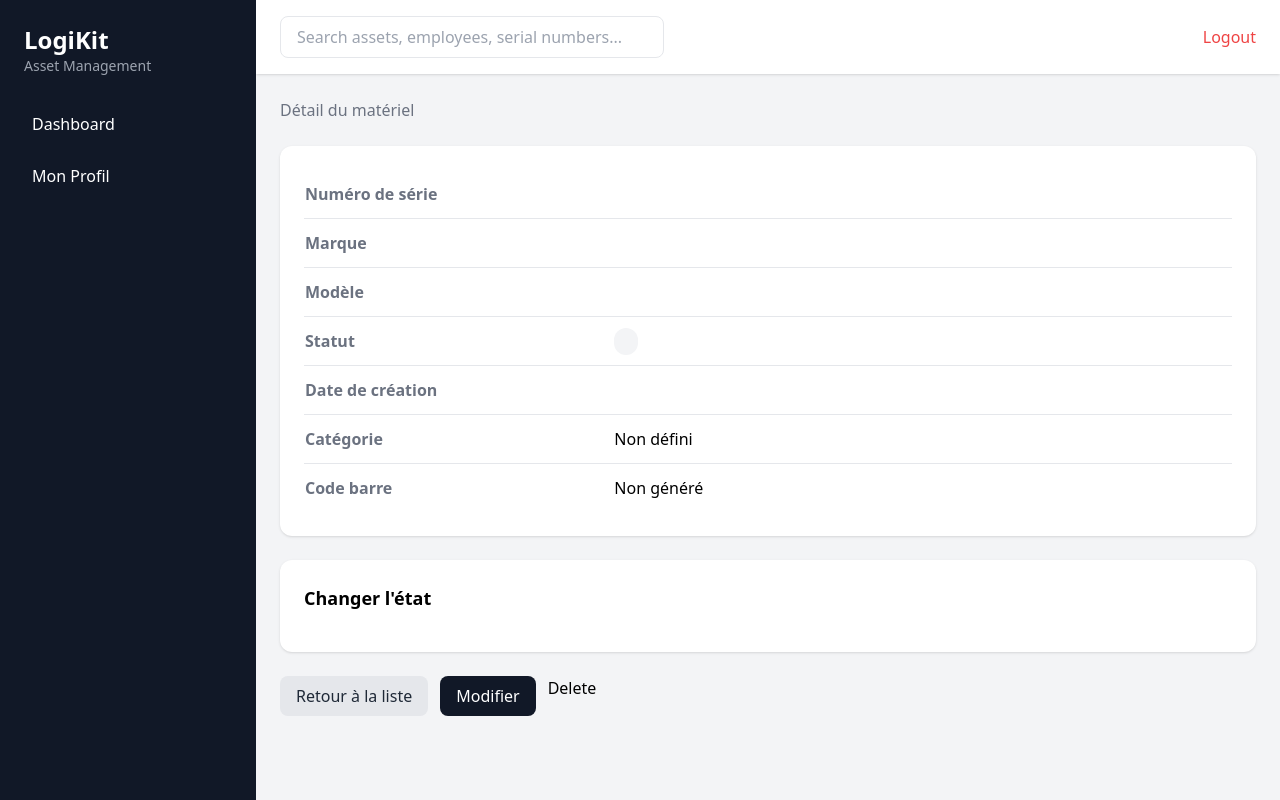
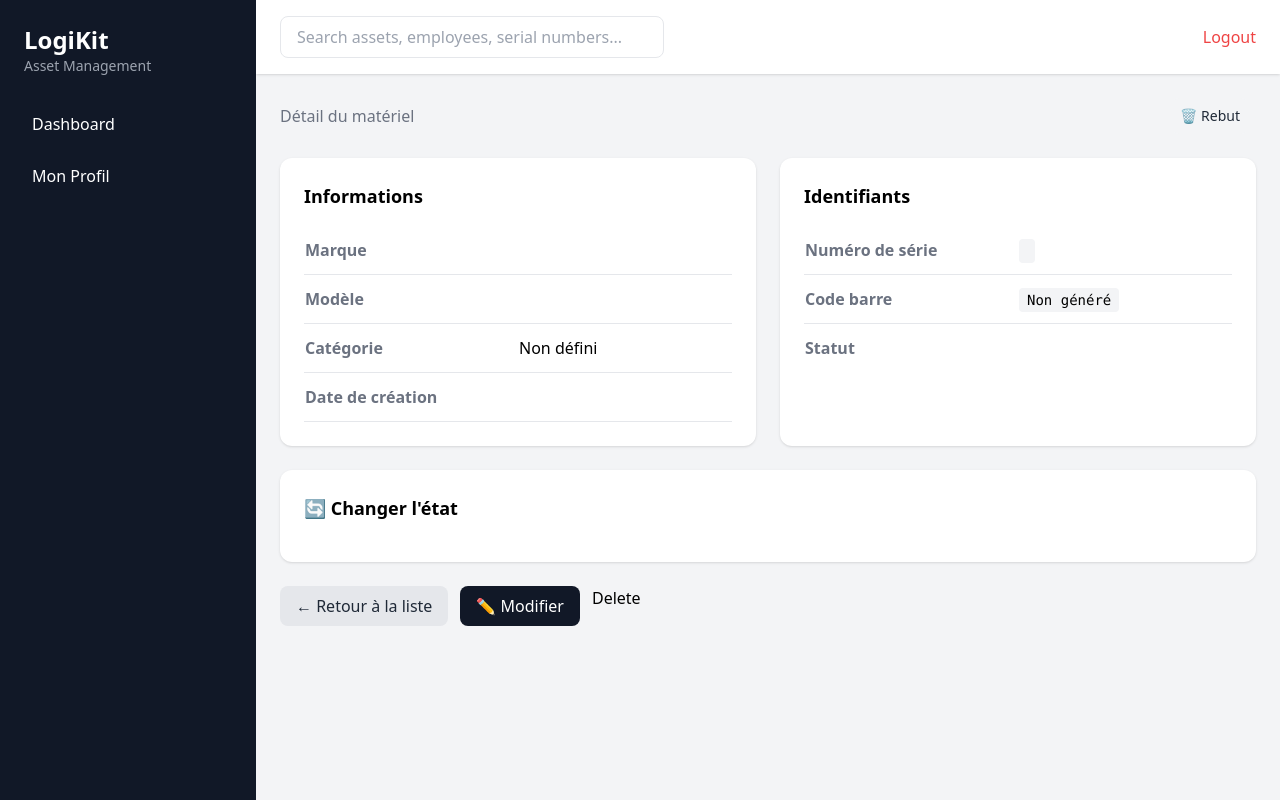
Before and after one commit to rayanetab/logikit, a Symfony app: template templates/asset/show.html.twig in a window 1280 px wide. Run offline with Twig, Linux system fonts and the light colour scheme; the template is opened without the code that fills it, so the values that code supplies are empty; some libraries are stand-ins or nearby versions.

Commit message:
Page détail asset améliorée

```diff
--- a/templates/asset/show.html.twig
+++ b/templates/asset/show.html.twig
@@ -3,84 +3,111 @@
 {% block title %}Asset - {{ asset.brand }} {{ asset.model }}{% endblock %}
 
 {% block body %}
-<div class="mb-6">
+<div class="mb-6 flex justify-between items-center">
+    <div>
         <h1 class="text-2xl font-bold text-gray-800">{{ asset.brand }} {{ asset.model }}</h1>
         <p class="text-gray-500">Détail du matériel</p>
     </div>
-
-<div class="bg-white rounded-xl shadow p-6 mb-6">
-    <table class="w-full">
-        <tbody>
-            <tr class="border-b">
-                <th class="py-3 text-left text-gray-500 w-1/3">Numéro de série</th>
-                <td class="py-3">{{ asset.serialNumber }}</td>
-            </tr>
-            <tr class="border-b">
-                <th class="py-3 text-left text-gray-500">Marque</th>
-                <td class="py-3">{{ asset.brand }}</td>
-            </tr>
-            <tr class="border-b">
-                <th class="py-3 text-left text-gray-500">Modèle</th>
-                <td class="py-3">{{ asset.model }}</td>
-            </tr>
-            <tr class="border-b">
-                <th class="py-3 text-left text-gray-500">Statut</th>
-                <td class="py-3">
-                    <span class="px-3 py-1 rounded-full text-sm font-medium
+    <span class="px-4 py-2 rounded-full text-sm font-medium
         {% if asset.status == 'available' %}bg-green-100 text-green-800
         {% elseif asset.status == 'assigned' %}bg-blue-100 text-blue-800
         {% elseif asset.status == 'maintenance' %}bg-orange-100 text-orange-800
         {% elseif asset.status == 'lost' %}bg-red-100 text-red-800
         {% else %}bg-gray-100 text-gray-800{% endif %}">
-                        {{ asset.status }}
+        {% if asset.status == 'available' %}✅ Disponible
+        {% elseif asset.status == 'assigned' %}📋 Attribué
+        {% elseif asset.status == 'maintenance' %}🔧 Maintenance
+        {% elseif asset.status == 'lost' %}❌ Perdu
+        {% else %}🗑️ Rebut{% endif %}
     </span>
-                </td>
+</div>
+
+<div class="grid grid-cols-2 gap-6 mb-6">
+    {# Infos principales #}
+    <div class="bg-white rounded-xl shadow p-6">
+        <h2 class="text-lg font-bold mb-4">Informations</h2>
+        <table class="w-full">
+            <tbody>
+                <tr class="border-b">
+                    <th class="py-3 text-left text-gray-500 w-1/2">Marque</th>
+                    <td class="py-3 font-medium">{{ asset.brand }}</td>
+                </tr>
+                <tr class="border-b">
+                    <th class="py-3 text-left text-gray-500">Modèle</th>
+                    <td class="py-3 font-medium">{{ asset.model }}</td>
+                </tr>
+                <tr class="border-b">
+                    <th class="py-3 text-left text-gray-500">Catégorie</th>
+                    <td class="py-3">{{ asset.category ?? 'Non défini' }}</td>
                 </tr>
                 <tr class="border-b">
                     <th class="py-3 text-left text-gray-500">Date de création</th>
                     <td class="py-3">{{ asset.createdAt ? asset.createdAt|date('d/m/Y') : '' }}</td>
                 </tr>
+            </tbody>
+        </table>
+    </div>
+
+    {# Identifiants #}
+    <div class="bg-white rounded-xl shadow p-6">
+        <h2 class="text-lg font-bold mb-4">Identifiants</h2>
+        <table class="w-full">
+            <tbody>
                 <tr class="border-b">
-    <th class="py-3 text-left text-gray-500">Catégorie</th>
-    <td class="py-3">{{ asset.category ?? 'Non défini' }}</td>
+                    <th class="py-3 text-left text-gray-500 w-1/2">Numéro de série</th>
+                    <td class="py-3">
+                        <span class="bg-gray-100 px-2 py-1 rounded text-sm font-mono">
+                            {{ asset.serialNumber }}
+                        </span>
+                    </td>
+                </tr>
+                <tr class="border-b">
+                    <th class="py-3 text-left text-gray-500">Code barre</th>
+                    <td class="py-3">
+                        <span class="bg-gray-100 px-2 py-1 rounded text-sm font-mono">
+                            {{ asset.barcode ?? 'Non généré' }}
+                        </span>
+                    </td>
                 </tr>
                 <tr>
-    <th class="py-3 text-left text-gray-500">Code barre</th>
-    <td class="py-3">{{ asset.barcode ?? 'Non généré' }}</td>
+                    <th class="py-3 text-left text-gray-500">Statut</th>
+                    <td class="py-3">{{ asset.status }}</td>
                 </tr>
             </tbody>
         </table>
     </div>
+</div>
+
 {# Boutons de transition d'état #}
 <div class="bg-white rounded-xl shadow p-6 mb-6">
-    <h2 class="text-lg font-bold mb-4">Changer l'état</h2>
+    <h2 class="text-lg font-bold mb-4">🔄 Changer l'état</h2>
     <div class="flex gap-3">
         {% if asset.status == 'available' %}
             <a href="{{ path('app_asset_transition', {'id': asset.id, 'transition': 'to_maintenance'}) }}"
                class="bg-orange-500 text-white px-4 py-2 rounded-lg hover:bg-orange-600">
-                Mettre en maintenance
+                🔧 Mettre en maintenance
             </a>
             <a href="{{ path('app_asset_transition', {'id': asset.id, 'transition': 'mark_lost'}) }}"
                class="bg-red-500 text-white px-4 py-2 rounded-lg hover:bg-red-600">
-                Marquer perdu
+                ❌ Marquer perdu
             </a>
         {% elseif asset.status == 'assigned' %}
             <a href="{{ path('app_asset_transition', {'id': asset.id, 'transition': 'return'}) }}"
                class="bg-green-500 text-white px-4 py-2 rounded-lg hover:bg-green-600">
-                Retourner
+                ✅ Retourner
             </a>
             <a href="{{ path('app_asset_transition', {'id': asset.id, 'transition': 'to_maintenance'}) }}"
                class="bg-orange-500 text-white px-4 py-2 rounded-lg hover:bg-orange-600">
-                Mettre en maintenance
+                🔧 Mettre en maintenance
             </a>
         {% elseif asset.status == 'maintenance' %}
             <a href="{{ path('app_asset_transition', {'id': asset.id, 'transition': 'from_maintenance'}) }}"
                class="bg-green-500 text-white px-4 py-2 rounded-lg hover:bg-green-600">
-                Disponible
+                ✅ Disponible
             </a>
             <a href="{{ path('app_asset_transition', {'id': asset.id, 'transition': 'retire'}) }}"
                class="bg-gray-500 text-white px-4 py-2 rounded-lg hover:bg-gray-600">
-                Mettre au rebut
+                🗑️ Mettre au rebut
             </a>
         {% endif %}
     </div>
@@ -88,10 +115,10 @@
 
 <div class="flex gap-3">
     <a href="{{ path('app_asset_index') }}" class="bg-gray-200 text-gray-800 px-4 py-2 rounded-lg hover:bg-gray-300">
-        Retour à la liste
+        ← Retour à la liste
     </a>
     <a href="{{ path('app_asset_edit', {'id': asset.id}) }}" class="bg-gray-900 text-white px-4 py-2 rounded-lg hover:bg-gray-700">
-        Modifier
+        ✏️ Modifier
     </a>
     {{ include('asset/_delete_form.html.twig') }}
 </div>
```
Lines whose indentation alone changed are shown as unchanged.
